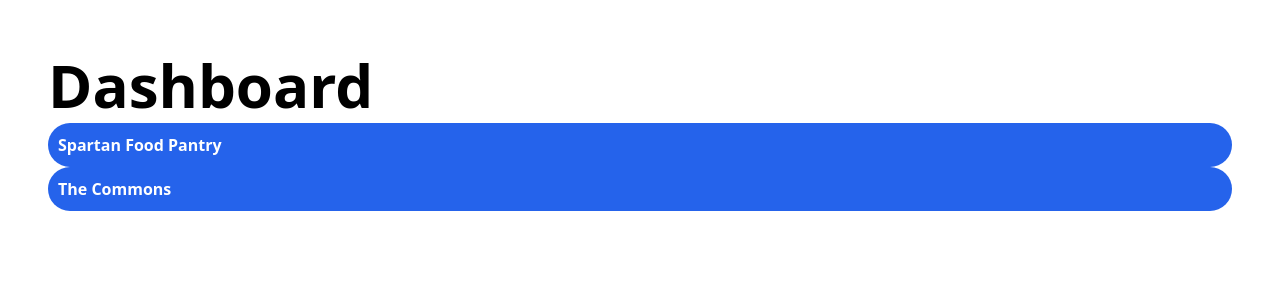
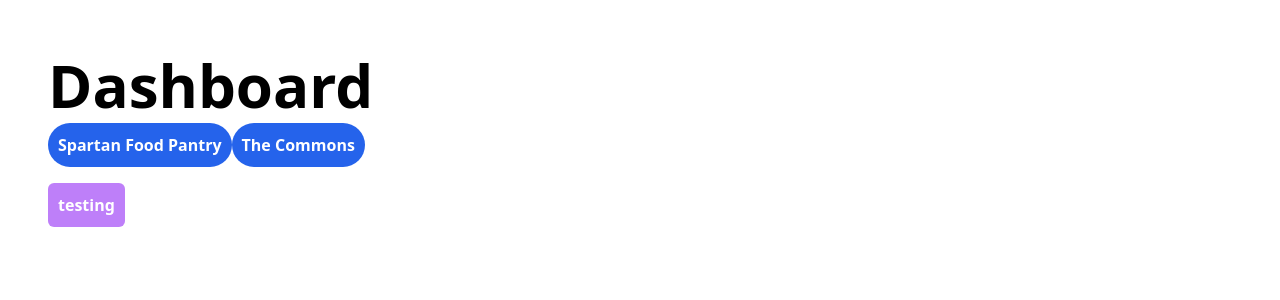
Before and after one commit to S23-PNM/web-ui, a Next.js app: page / in a window 1280 px wide. Shown: the top 300 px of the page. Built offline with nearby package versions, Linux system fonts and the light colour scheme.

Commit message:
added status component

```diff
--- a/src/components/location-tab.js
+++ b/src/components/location-tab.js
@@ -1,6 +1,6 @@
 function LocationTab(props) {
     return (
-        <div className="bg-blue-600 rounded-full text-white font-bold" style={{padding: '10px'}}>
+        <div className="inline-block bg-blue-600 rounded-full text-white font-bold" style={{padding: '10px'}}>
             {props.title}
         </div>
     )
--- /dev/null
+++ b/src/components/status-tab.js
@@ -0,0 +1,9 @@
+function StatusTab(props) {
+    return (
+        <div className="inline-block bg-purple-500 bg-opacity-75 rounded-md text-white font-bold" style={{padding: '10px'}}>
+            {props.title}
+        </div>
+    )
+}
+
+export default StatusTab;
--- a/src/pages/index.js
+++ b/src/pages/index.js
@@ -1,4 +1,5 @@
 import LocationTab from "../components/location-tab";
+import StatusTab from "../components/status-tab";
 
 export default function Home() {
 
@@ -7,6 +8,9 @@
       <h1 className="text-6xl leading-tight font-bold">Dashboard</h1>
       <LocationTab title="Spartan Food Pantry" />
       <LocationTab title="The Commons" />
+      <div className="mt-4">
+        <StatusTab title="testing" />
+      </div>
 
     </main>
   )
```
